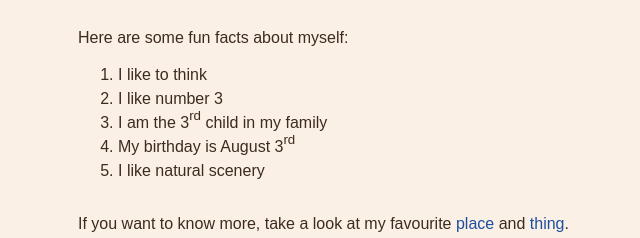
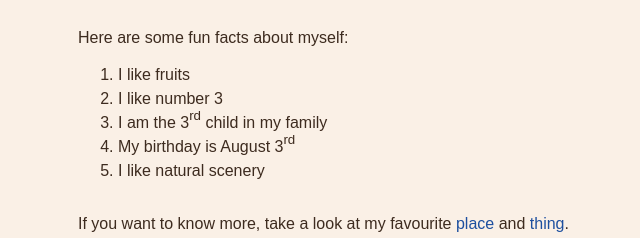
Before and after one commit to fruitiecutiepie/fruitiecutiepie.github.io, a plain HTML site: page index.html in a window 1280 px wide. Shown: the part 375-613 px from the top of the page, 482-1122 px from the left. Drawn offline with Linux system fonts and the light colour scheme; a web font is replaced by a local one.

Commit message:
changed "think" to "fruits"

```diff
--- a/index.html
+++ b/index.html
@@ -52,7 +52,7 @@
                     <p>It's a rhetorical question.</p>
                     <p style="margin-bottom: 0;">Here are some fun facts about myself:</p>
                     <ol>
-                        <li>I like to think</li>
+                        <li>I like fruits</li>
                         <li>I like number 3</li>
                         <li>I am the 3<sup>rd</sup> child in my family</li>
                         <li>My birthday is August 3<sup>rd</sup></li>
```
